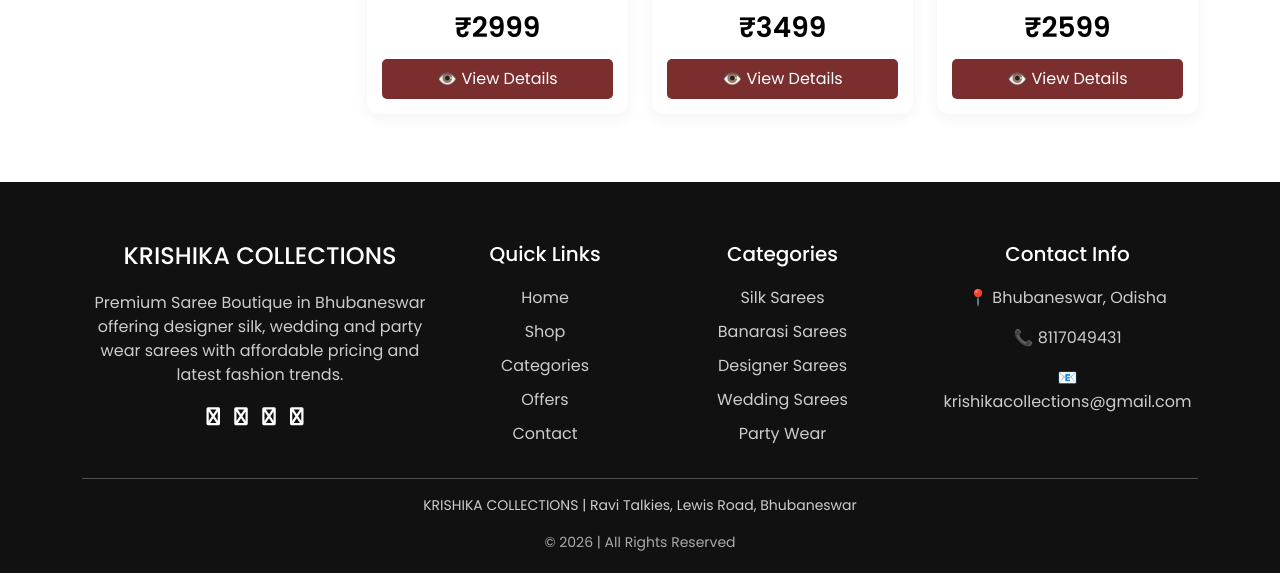
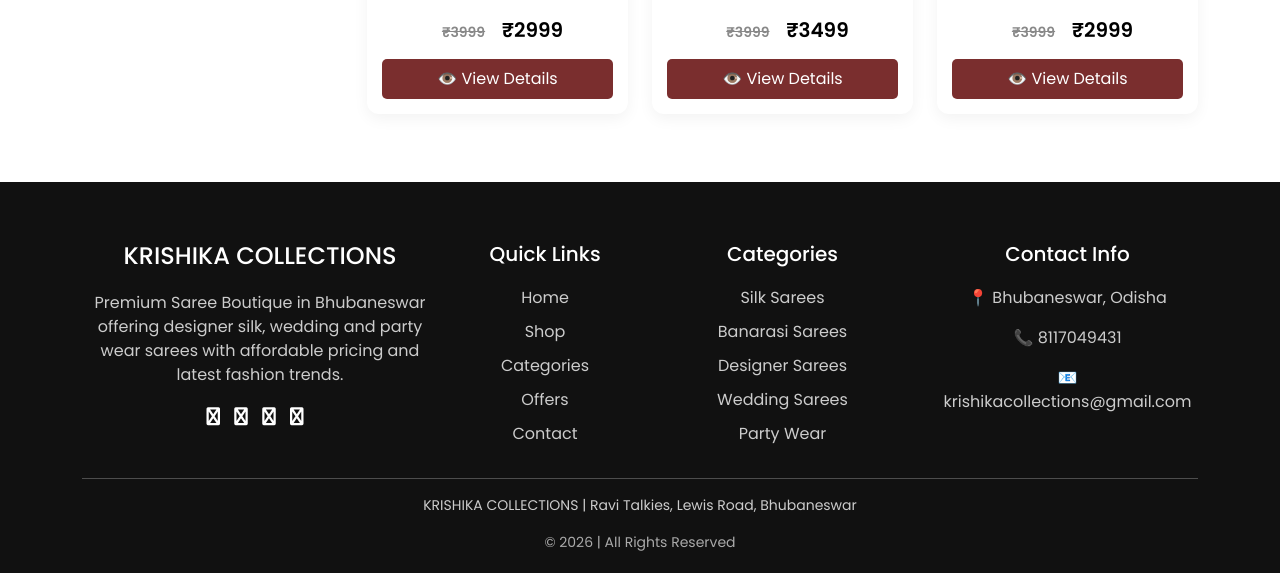
Before and after one commit to ritiksahoors/krishka, a PHP site: page /krishika/shop.php in a window 1280 px wide. Shown: the part 1506-2079 px from the top of the page. Run offline with PHP 8.4, Linux system fonts and the light colour scheme; data that the repository does not hold is empty.

Commit message:
Update shop.php

```diff
--- a/shop.php
+++ b/shop.php
@@ -165,14 +165,17 @@
                         <!-- Product 1 -->
                         <div class="col-md-4 product" data-category="silk" data-price="2999">
 
-                            <div class="product-card" data-name="Silk Saree" data-price="2999"
+                            <div class="product-card" data-name="Silk Saree" data-price="2999"  data-old-price="3999"
                                 data-img="assets/img/ikkath_masereced_cotton_sarees_matching_blouse/WhatsApp Image 2026-04-04 at 4.46.32 PM (1).jpeg">
 
                                 <img
                                     src="assets/img/ikkath_masereced_cotton_sarees_matching_blouse/WhatsApp Image 2026-04-04 at 4.46.32 PM (1).jpeg">
 
                                 <h5>Silk Saree</h5>
-                                <p class="price">₹2999</p>
+                                <p class="price">
+    <span class="old-price">₹3999</span>
+    <span class="new-prices">₹2999</span>
+</p>
 
                                 <div class="product-btns">
                                     <button onclick="goToDetails(this.parentElement.parentElement)">
@@ -195,7 +198,10 @@
                                     src="assets/img/ikkath_masereced_cotton_sarees_matching_blouse/WhatsApp Image 2026-04-04 at 4.46.32 PM (2).jpeg">
 
                                 <h5>Banarasi Saree</h5>
-                                <p class="price">₹3499</p>
+                                <p class="price">
+    <span class="old-price">₹3999</span>
+    <span class="new-prices">₹2999</span>
+</p>
 
                                 <div class="product-btns">
                                     <button onclick="goToDetails(this.parentElement.parentElement)">
@@ -218,7 +224,10 @@
                                     src="assets/img/ikkath_masereced_cotton_sarees_matching_blouse/WhatsApp Image 2026-04-04 at 4.46.32 PM.jpeg">
 
                                 <h5>Designer Saree</h5>
-                                <p class="price">₹2599</p>
+                                <p class="price">
+    <span class="old-price">₹3999</span>
+    <span class="new-prices">₹2999</span>
+</p>
 
                                 <div class="product-btns">
                                     <button onclick="goToDetails(this.parentElement.parentElement)">
@@ -239,7 +248,10 @@
                                     src="assets/img/ikkath_masereced_cotton_sarees_matching_blouse/WhatsApp Image 2026-04-04 at 4.46.32 PM (1).jpeg">
 
                                 <h5>Silk Saree</h5>
-                                <p class="price">₹2999</p>
+                                <p class="price">
+    <span class="old-price">₹3999</span>
+    <span class="new-prices">₹2999</span>
+</p>
 
                                 <div class="product-btns">
                                     <button onclick="goToDetails(this.parentElement.parentElement)">
@@ -262,7 +274,10 @@
                                     src="assets/img/ikkath_masereced_cotton_sarees_matching_blouse/WhatsApp Image 2026-04-04 at 4.46.32 PM (2).jpeg">
 
                                 <h5>Banarasi Saree</h5>
-                                <p class="price">₹3499</p>
+                                <p class="price">
+    <span class="old-price">₹3999</span>
+    <span class="new-prices">₹2999</span>
+</p>
 
                                 <div class="product-btns">
                                     <button onclick="goToDetails(this.parentElement.parentElement)">
@@ -285,7 +300,10 @@
                                     src="assets/img/ikkath_masereced_cotton_sarees_matching_blouse/WhatsApp Image 2026-04-04 at 4.46.32 PM.jpeg">
 
                                 <h5>Designer Saree</h5>
-                                <p class="price">₹2599</p>
+                                <p class="price">
+    <span class="old-price">₹3999</span>
+    <span class="new-prices">₹2599</span>
+</p>
 
                                 <div class="product-btns">
                                     <button onclick="goToDetails(this.parentElement.parentElement)">
@@ -306,7 +324,10 @@
                                     src="assets/img/ikkath_masereced_cotton_sarees_matching_blouse/WhatsApp Image 2026-04-04 at 4.46.32 PM (1).jpeg">
 
                                 <h5>Silk Saree</h5>
-                                <p class="price">₹2999</p>
+                                <p class="price">
+    <span class="old-price">₹3999</span>
+    <span class="new-prices">₹2999</span>
+</p>
 
                                 <div class="product-btns">
                                     <button onclick="goToDetails(this.parentElement.parentElement)">
@@ -329,7 +350,10 @@
                                     src="assets/img/ikkath_masereced_cotton_sarees_matching_blouse/WhatsApp Image 2026-04-04 at 4.46.32 PM (2).jpeg">
 
                                 <h5>Banarasi Saree</h5>
-                                <p class="price">₹3499</p>
+                                <p class="price">
+    <span class="old-price">₹3999</span>
+    <span class="new-prices">₹3499</span>
+</p>
 
                                 <div class="product-btns">
                                     <button onclick="goToDetails(this.parentElement.parentElement)">
@@ -352,7 +376,10 @@
                                     src="assets/img/ikkath_masereced_cotton_sarees_matching_blouse/WhatsApp Image 2026-04-04 at 4.46.32 PM.jpeg">
 
                                 <h5>Designer Saree</h5>
-                                <p class="price">₹2599</p>
+                                <p class="price">
+    <span class="old-price">₹3999</span>
+    <span class="new-prices">₹2999</span>
+</p>
 
                                 <div class="product-btns">
                                     <button onclick="goToDetails(this.parentElement.parentElement)">
```
